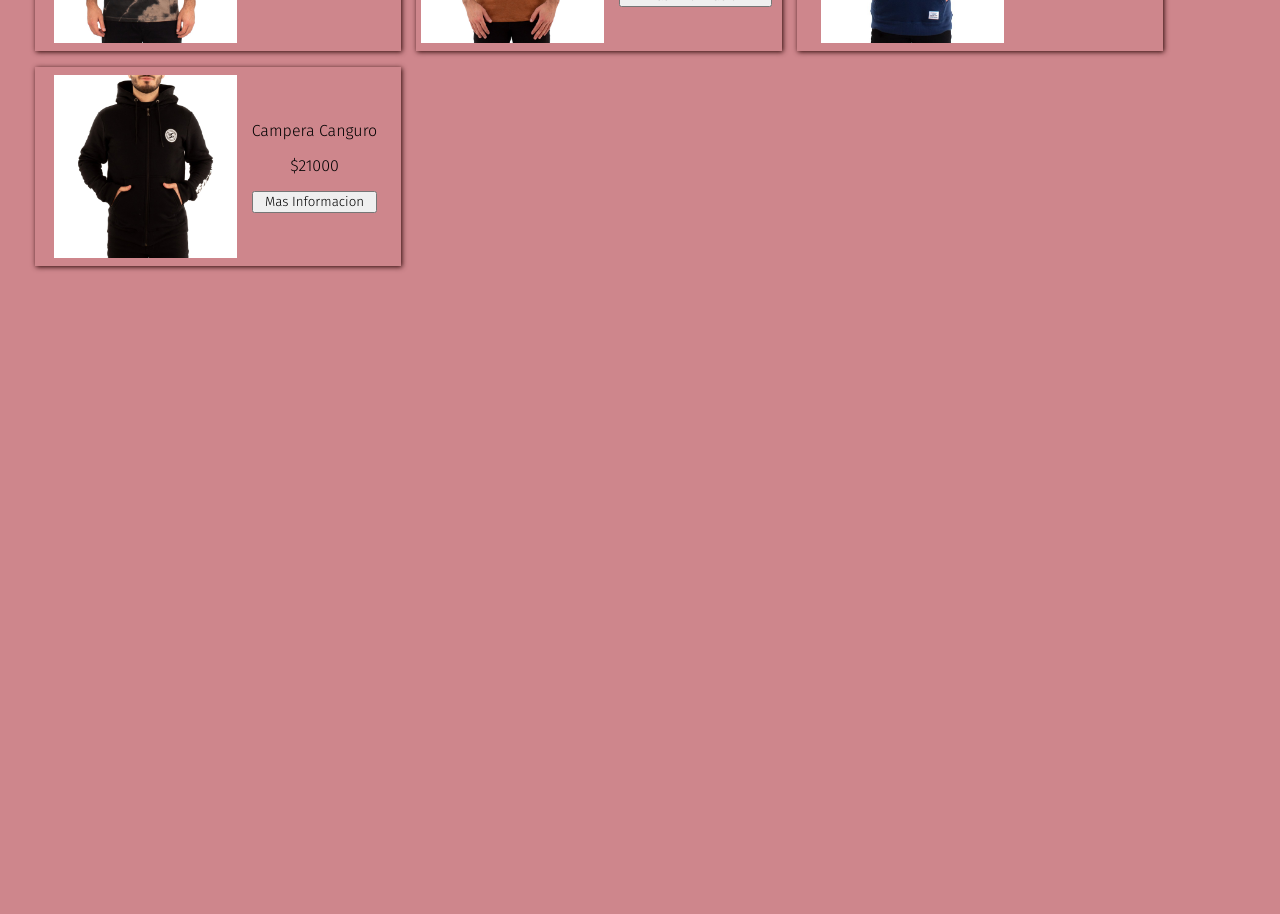
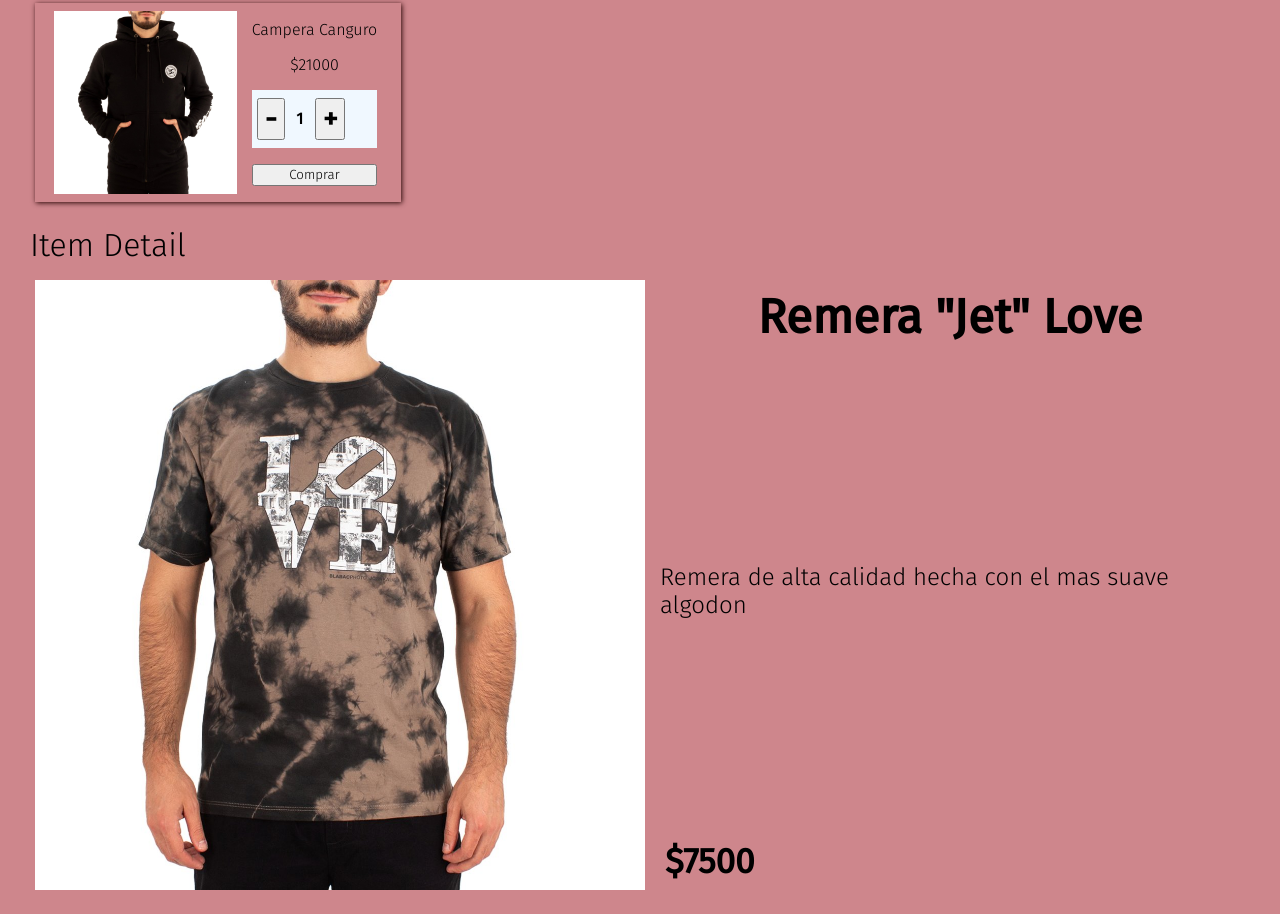
Before and after one commit to EmaSanz24/React-JS, a React (Create React App) app in the folder valdeorras/: page / in a window 1280 px wide. Shown: the part 880-1794 px from the top of the page. Before the commit the page ends 1178 px from the top, so only its background shows below. Built offline with nearby package versions, Linux system fonts and the light colour scheme.

Commit message:
ItemDetails

```diff
--- a/valdeorras/src/App.js
+++ b/valdeorras/src/App.js
@@ -1,13 +1,31 @@
 import './App.scss';
 import NavBar from './components/NavBar/NavBar'
 import ItemListContainer from './components/ItemListContainer/ItemListContainer';
+import ItemDetailContainer from './components/ItemDetailContainer/ItemDetailContainer';
+import Detail from './utils/detailProduct.mock';
+import {useEffect, useState} from "react"
 
 function App() {
+  const [item, setItem] = useState([])
+
+    const getItem = new Promise ((resolve, reject) => {
+        setTimeout(()=> {
+            resolve(Detail)
+        }, 2000)
+    })
+    useEffect (()=> {
+        getItem
+            .then((res)=>{
+                setItem(res)
+            })
+    }, [])
+
   return (
     <div className= 'container'>
       <NavBar/>
       <div className="main-container">
         <ItemListContainer greeting="Productos Destacados"/>
+        <ItemDetailContainer Item={item}/>
       </div>
     </div>
 
--- a/valdeorras/src/components/Item/Item.js
+++ b/valdeorras/src/components/Item/Item.js
@@ -1,5 +1,3 @@
-
-
 
 const Item = ({data}) => {
     const {title, image, price} = data
@@ -9,7 +7,7 @@ const Item = ({data}) => {
             <div className='product-details'>
                 <p>{title}</p>
                 <span>${price}</span>
-                <button className='boton'>Mas Informacion</button>
+                <button className='more-info'>Mas Informacion</button>
 
             </div>
         </div>
--- /dev/null
+++ b/valdeorras/src/components/ItemDetail/ItemDetail.js
@@ -0,0 +1,27 @@
+import './ItemDetail.scss'
+
+
+
+const ItemDetail = ({data}) => {
+
+    const {title, image, price, description, stock} = data
+    return(
+        <>
+        <h1>Item Detail</h1>
+        <div className = "Item-Detail">
+            <img src={`/assets/Products/${image}`}/>
+            <div className = "Item-Info">
+                <h2>{title}</h2>
+                <p>{description}</p>
+                <div>
+                <span>${price}</span>
+                </div>
+
+            </div>
+        </div>
+        </>
+
+    )
+}
+
+export default ItemDetail
--- /dev/null
+++ b/valdeorras/src/components/ItemDetail/ItemDetail.scss
@@ -0,0 +1,28 @@
+.Item-Detail{
+    display: flex;
+
+    h2{
+        font-size: 48px;
+        font-weight: 600;
+        text-decoration: none;
+        margin-bottom: 20px;
+    }
+    p{
+        font-size: 24px;
+        margin-bottom: 25px;
+    }
+    span{
+        font-weight: 700;
+        font-size: 35px;
+        align-self: flex-end;
+    }
+    img{
+        max-width: 50%;
+    }
+    .Item-Info{
+        display: flex;
+        flex-direction: column;
+        flex-wrap: nowrap;
+        justify-content: space-between ;
+    }
+}
--- /dev/null
+++ b/valdeorras/src/components/ItemDetailContainer/ItemDetailContainer.js
@@ -0,0 +1,14 @@
+import ItemDetail from "../ItemDetail/ItemDetail"
+
+const ItemDetailContainer = ({Item})=> {
+
+    return(
+        <div>
+             {Item.map((product)=>{
+                return <ItemDetail key={product.id} data={product}/>
+            })}
+        </div>
+    )
+}
+
+export default ItemDetailContainer
--- a/valdeorras/src/components/ItemListContainer/ItemListContainer.js
+++ b/valdeorras/src/components/ItemListContainer/ItemListContainer.js
@@ -17,7 +17,6 @@ const ItemListContainer = ({greeting}) => {
         getProducts
             .then((res)=>{
                 setListProducts(res)
-                console.log(res)
             })
     }, [])
 
@@ -25,14 +24,13 @@ const ItemListContainer = ({greeting}) => {
         <div className= 'list-products'>
             <h2>{greeting}</h2>
                 <div className='product-cards'>
+                    <ItemList items={listProducts}/>
+                </div>
+                <div className='product-cards'>
                     <ItemProduct title='Remera "Jet" Love' price= {7500} image= {'Remera1.jpg'} stock={3}/>
                     <ItemProduct title='Remera "Classic" Naranja' price= {7800} image= {'Remera2.jpg'} stock={5}/>
                     <ItemProduct title='Buzo Canguro' price={18000} image={'Buzo1.jpg'} stock={7}/>
                     <ItemProduct title='Campera Canguro' price={21000} image={'Campera1.jpg'} stock={10}/>
-                </div>
-            <h2>Ofertas</h2>
-                <div className='product-cards'>
-                    <ItemList items={listProducts}/>
                 </div>
 
         </div>
--- /dev/null
+++ b/valdeorras/src/utils/detailProduct.mock.js
@@ -0,0 +1,11 @@
+const Detail =[
+    {
+        id: 1,
+        title: 'Remera "Jet" Love',
+        price: 7500,
+        image: 'Remera1.jpg',
+        stock: 3,
+        description: 'Remera de alta calidad hecha con el mas suave algodon',
+    }
+]
+export default Detail
```
